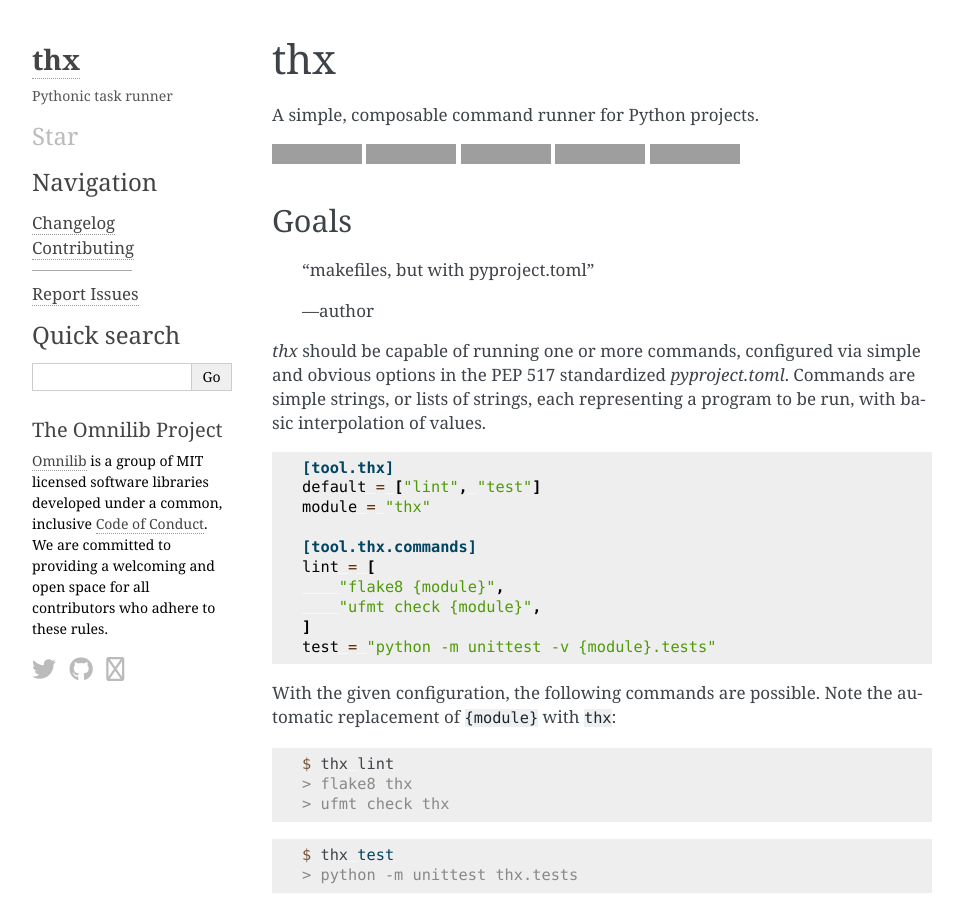
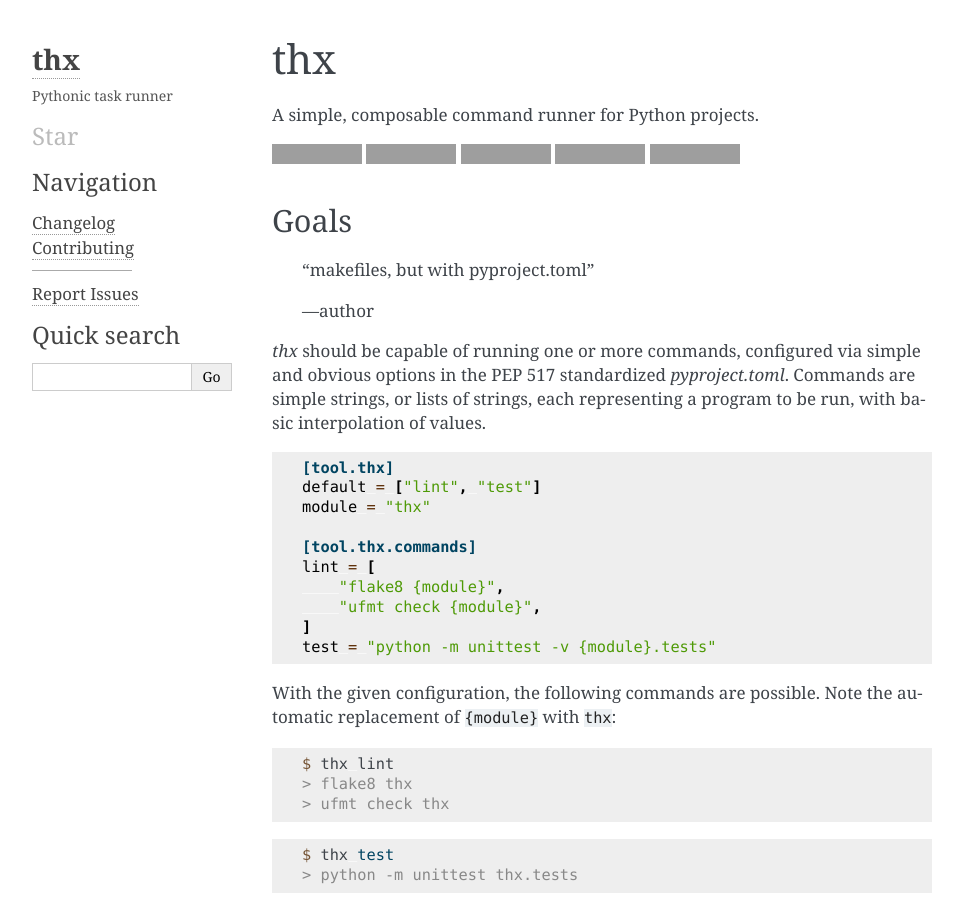
Before and after one commit to omnilib/thx, a Sphinx documentation site: the page built from docs/index.rst, in a window 1280 px wide and 900 px high. Shown: the whole window, without its empty margins (148-1111 px from the left). Built offline with Sphinx 7.4.7, drawn with Linux system fonts in a browser that asks for light colours; nearby versions of some CDN libraries; grey boxes are pictures that could not be loaded.

Commit message:
Hide omnilib sidebar

```diff
--- a/docs/conf.py
+++ b/docs/conf.py
@@ -82,7 +82,7 @@
         "navigation.html",
         "relations.html",
         "searchbox.html",
-        "omnilib.html",
+        # "omnilib.html",
     ],
 }
 
```
